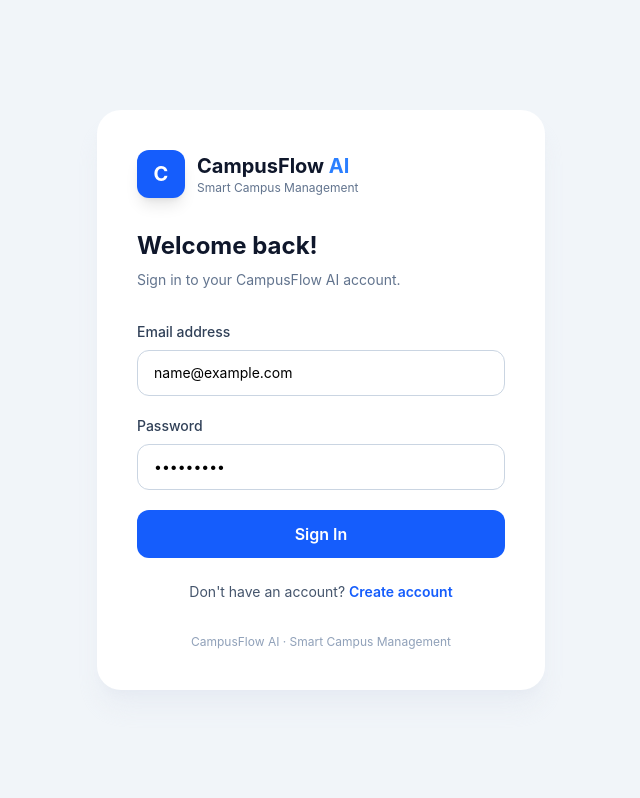
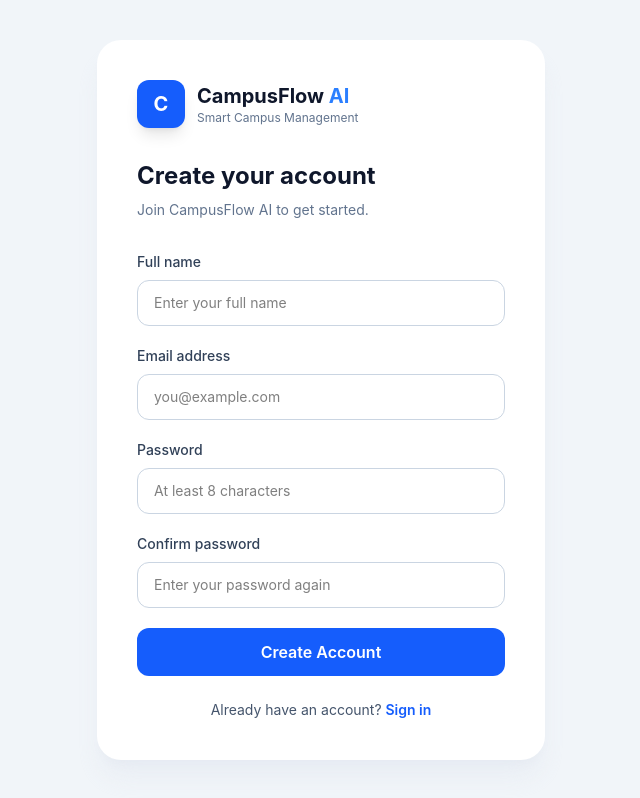
Before and after one commit to taranpreetsingh0682/campusflow-ai, a React (Vite) app in the folder Frontend/: page / in a window 1280 px wide. Both pictures are taken after typing "name@example.com", "Sample123" into the empty fields and a click on the button "Create account". Shown: the whole page, without its empty margins (319-959 px from the left). Built offline with nearby package versions, Linux system fonts and the light colour scheme.

Commit message:
Add RegisterPage.tsx

```diff
--- a/Frontend/src/App.tsx
+++ b/Frontend/src/App.tsx
@@ -1,13 +1,27 @@
 
+import { useState } from "react";
 import LoginPage from "./sections/LoginPage";
+import RegisterPage from "./sections/RegisterPage";
 
 export default function App() {
-  return <LoginPage
-    onLoginSuccess={(user) => {
-      console.log("Login successful:", user);
-    }}
-    onRegisterClick={() => {
-      console.log("Register page will be added next.");
-    }}
-  />;
+  const [currentPage, setCurrentPage] = useState<
+    "login" | "register"
+  >("login");
+
+  if (currentPage === "register") {
+    return (
+      <RegisterPage
+        onLoginClick={() => setCurrentPage("login")}
+      />
+    );
+  }
+
+  return (
+    <LoginPage
+      onLoginSuccess={(user) => {
+        console.log("Login successful:", user);
+      }}
+      onRegisterClick={() => setCurrentPage("register")}
+    />
+  );
 }
--- /dev/null
+++ b/Frontend/src/sections/RegisterPage.tsx
@@ -0,0 +1,135 @@
+
+import { useState } from "react";
+import Logo from "../components/Logo";
+import InputField from "../components/Inputfield";
+import Button from "../components/Button";
+import { registerUser } from "../services/auth";
+
+type RegisterPageProps = {
+  onLoginClick: () => void;
+};
+
+export default function RegisterPage({
+  onLoginClick,
+}: RegisterPageProps) {
+  const [name, setName] = useState("");
+  const [email, setEmail] = useState("");
+  const [password, setPassword] = useState("");
+  const [confirmPassword, setConfirmPassword] = useState("");
+  const [error, setError] = useState("");
+  const [success, setSuccess] = useState("");
+  const [loading, setLoading] = useState(false);
+
+  async function handleSubmit(
+    event: React.FormEvent<HTMLFormElement>
+  ) {
+    event.preventDefault();
+    setError("");
+    setSuccess("");
+
+    if (password !== confirmPassword) {
+      setError("Passwords do not match.");
+      return;
+    }
+
+    if (password.length < 8) {
+      setError("Password must contain at least 8 characters.");
+      return;
+    }
+
+    setLoading(true);
+
+    try {
+      await registerUser({ name, email, password });
+      setSuccess("Account created successfully! Please sign in.");
+      setName("");
+      setEmail("");
+      setPassword("");
+      setConfirmPassword("");
+    } catch (err) {
+      setError(
+        err instanceof Error ? err.message : "Registration failed"
+      );
+    } finally {
+      setLoading(false);
+    }
+  }
+
+  return (
+    <div className="flex min-h-screen items-center justify-center bg-slate-100 px-4 py-10">
+      <div className="w-full max-w-md rounded-3xl bg-white p-8 shadow-xl shadow-slate-200/60 sm:p-10">
+        <div className="mb-8">
+          <Logo />
+
+          <h2 className="mt-8 text-2xl font-bold text-slate-900">
+            Create your account
+          </h2>
+
+          <p className="mt-2 text-sm text-slate-500">
+            Join CampusFlow AI to get started.
+          </p>
+        </div>
+
+        <form onSubmit={handleSubmit} className="space-y-5">
+          <InputField
+            label="Full name"
+            placeholder="Enter your full name"
+            value={name}
+            onChange={setName}
+          />
+
+          <InputField
+            label="Email address"
+            type="email"
+            placeholder="you@example.com"
+            value={email}
+            onChange={setEmail}
+          />
+
+          <InputField
+            label="Password"
+            type="password"
+            placeholder="At least 8 characters"
+            value={password}
+            onChange={setPassword}
+          />
+
+          <InputField
+            label="Confirm password"
+            type="password"
+            placeholder="Enter your password again"
+            value={confirmPassword}
+            onChange={setConfirmPassword}
+          />
+
+          {error && (
+            <p className="text-sm text-red-600" role="alert">
+              {error}
+            </p>
+          )}
+
+          {success && (
+            <p className="text-sm text-green-700" role="status">
+              {success}
+            </p>
+          )}
+
+          <Button disabled={loading}>
+            {loading ? "Creating account..." : "Create Account"}
+          </Button>
+        </form>
+
+        <p className="mt-6 text-center text-sm text-slate-600">
+          Already have an account?{" "}
+          <button
+            type="button"
+            onClick={onLoginClick}
+            className="font-semibold text-blue-600 hover:text-blue-700"
+          >
+            Sign in
+          </button>
+        </p>
+      </div>
+    </div>
+  );
+}
```
